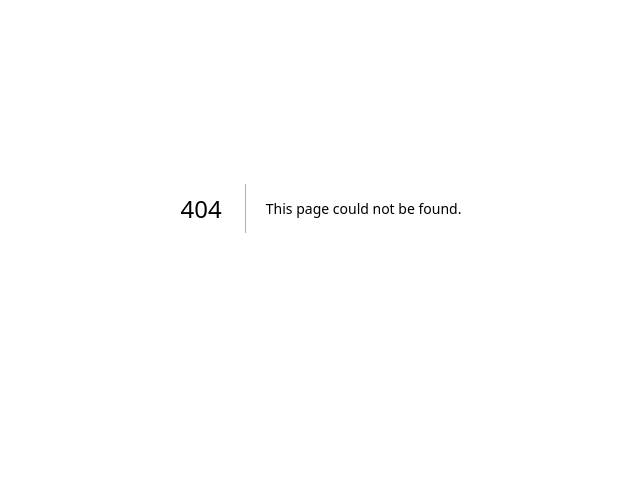
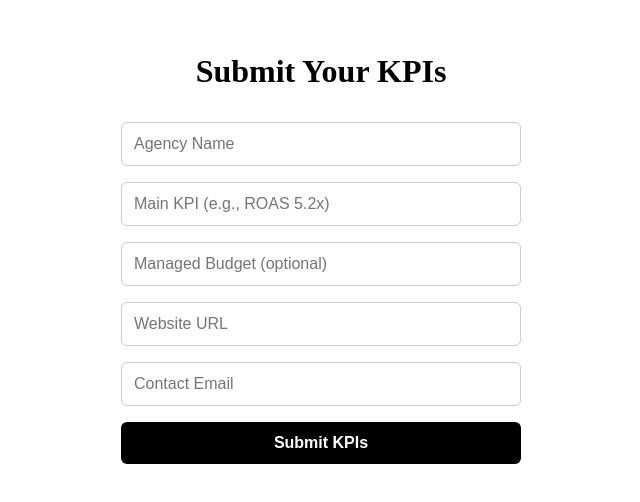
Before and after one commit to J2PIn/sharpen-mvp, a Next.js app: page /submit in a window 1280 px wide. Before the commit this address had no page. Shown: the part 192-694 px from the top of the page, without its empty margins (319-959 px from the left). Built offline with nearby package versions, Linux system fonts and the light colour scheme.

Commit message:
Add Submit KPI form page

```diff
--- /dev/null
+++ b/pages/submit.tsx
@@ -0,0 +1,59 @@
+import { useState } from 'react';
+
+export default function SubmitPage() {
+  const [submitted, setSubmitted] = useState(false);
+
+  const handleSubmit = (e: React.FormEvent) => {
+    e.preventDefault();
+    setSubmitted(true);
+  };
+
+  return (
+    <div style={{
+      minHeight: '100vh',
+      display: 'flex',
+      flexDirection: 'column',
+      justifyContent: 'center',
+      alignItems: 'center',
+      padding: '2rem',
+      textAlign: 'center'
+    }}>
+      {!submitted ? (
+        <form onSubmit={handleSubmit} style={{ maxWidth: '400px', width: '100%', display: 'flex', flexDirection: 'column', gap: '1rem' }}>
+          <h1 style={{ marginBottom: '1rem' }}>Submit Your KPIs</h1>
+
+          <input type="text" placeholder="Agency Name" required style={inputStyle} />
+          <input type="text" placeholder="Main KPI (e.g., ROAS 5.2x)" required style={inputStyle} />
+          <input type="text" placeholder="Managed Budget (optional)" style={inputStyle} />
+          <input type="url" placeholder="Website URL" required style={inputStyle} />
+          <input type="email" placeholder="Contact Email" required style={inputStyle} />
+
+          <button type="submit" style={buttonStyle}>Submit KPIs</button>
+        </form>
+      ) : (
+        <div>
+          <h1>Thank you for submitting!</h1>
+          <p>We’ll review your KPIs shortly.</p>
+        </div>
+      )}
+    </div>
+  );
+}
+
+const inputStyle = {
+  padding: '0.75rem',
+  borderRadius: '6px',
+  border: '1px solid #ccc',
+  fontSize: '1rem'
+};
+
+const buttonStyle = {
+  padding: '0.75rem',
+  borderRadius: '6px',
+  border: 'none',
+  backgroundColor: '#000',
+  color: '#fff',
+  fontSize: '1rem',
+  fontWeight: 'bold',
+  cursor: 'pointer'
+};
```
